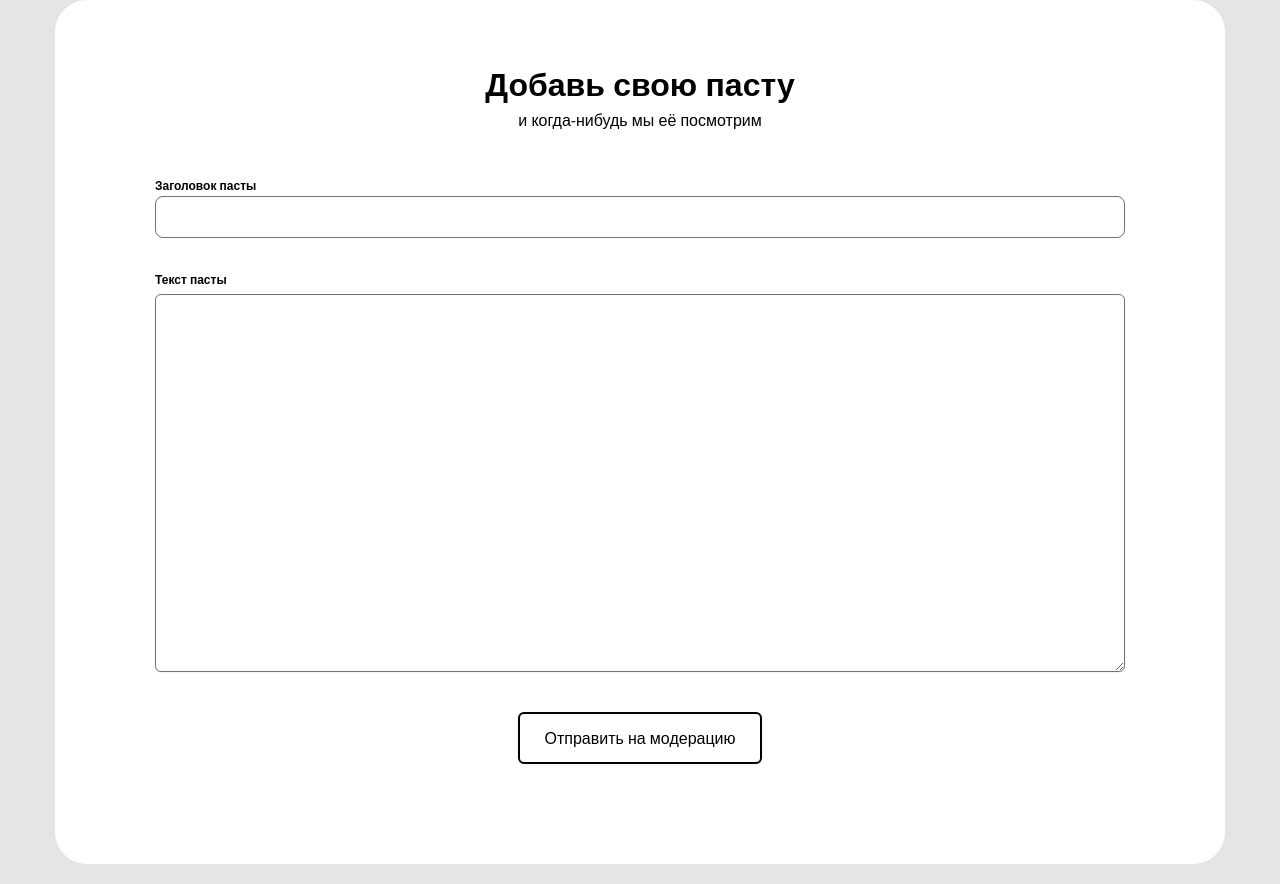
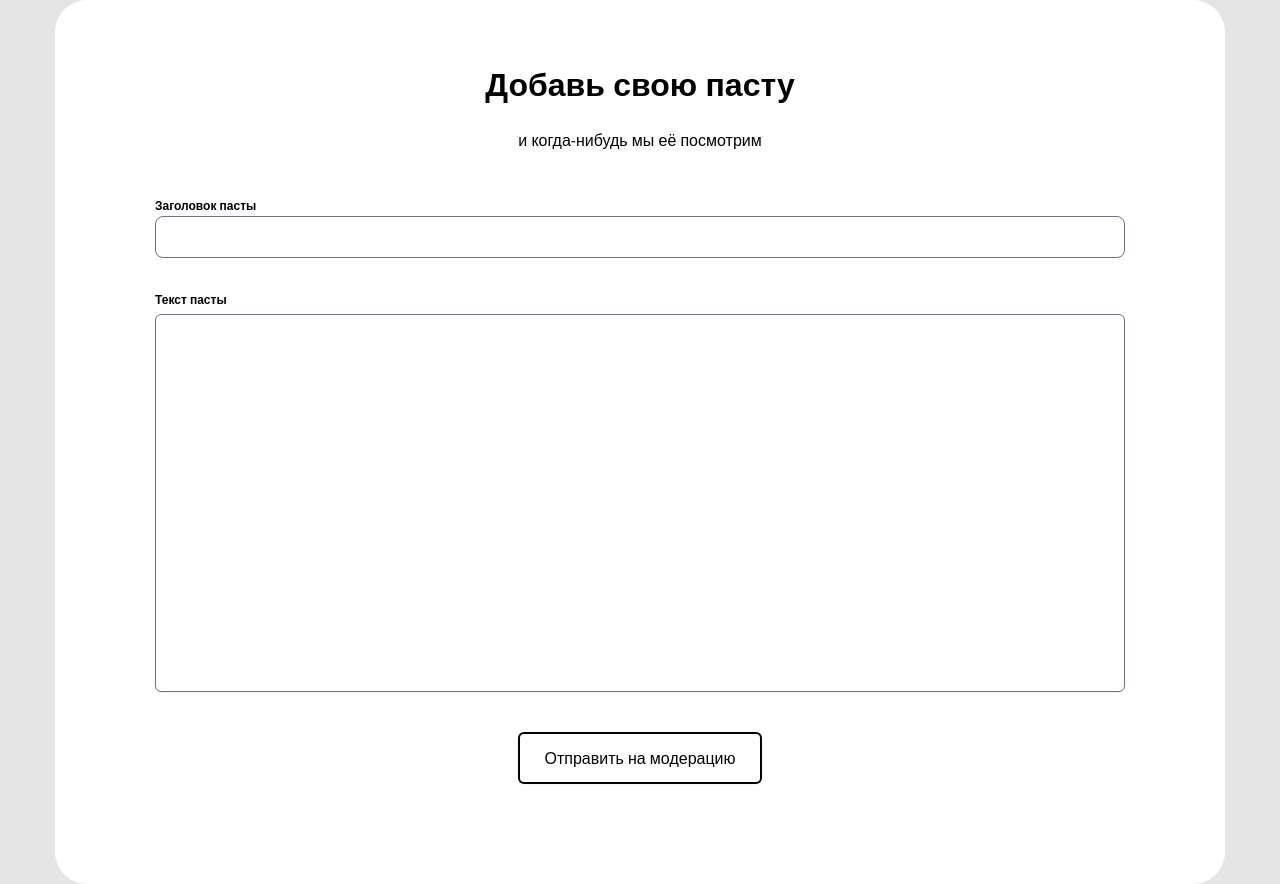
Before and after one commit to 4rt-family/yfp-app, a Next.js app: page /add_article in a window 1280 px wide. Built offline with nearby package versions, Linux system fonts and the light colour scheme; what tailwindcss-safe-area would draw is missing.

Commit message:
fix: adaptive

```diff
--- a/src/pages/add_article.jsx
+++ b/src/pages/add_article.jsx
@@ -27,7 +27,7 @@ const AddArticle = () => {
       <div className="container drop-shadow-[0px 0px 100px rgba(0, 0, 0, 0.05)] rounded-[32px] bg-white px-25 pb-25 md:px-10 md:pb-10 sm:px-5 sm:pb-10">
         <div className="text-center">
           <h3 className="pt-15 text-md font-bold">Добавь свою пасту</h3>
-          <p>и когда-нибудь мы её посмотрим</p>
+          <p className="pt-5">и когда-нибудь мы её посмотрим</p>
         </div>
 
         <div className="pb-7 pt-10">
@@ -48,7 +48,7 @@ const AddArticle = () => {
         </label>
         <div className="mt-1">
           <textarea
-            className="border-gray-300 block w-full rounded-md shadow-sm sm:text-sm"
+            className="border-gray-300 block w-full resize-none rounded-md shadow-sm md:resize-y sm:text-sm"
             rows={15}
             name="article"
             id="article"
--- a/tailwind.config.js
+++ b/tailwind.config.js
@@ -91,7 +91,7 @@ module.exports = {
       lg: { max: '1279px' },
       md: { max: '1023px' },
       sm: { max: '767px' },
-      xs: { max: '432px' },
+      xs: { max: '455px' },
     },
   },
   plugins: [require('tailwindcss-safe-area'), require('@tailwindcss/forms')],
```
